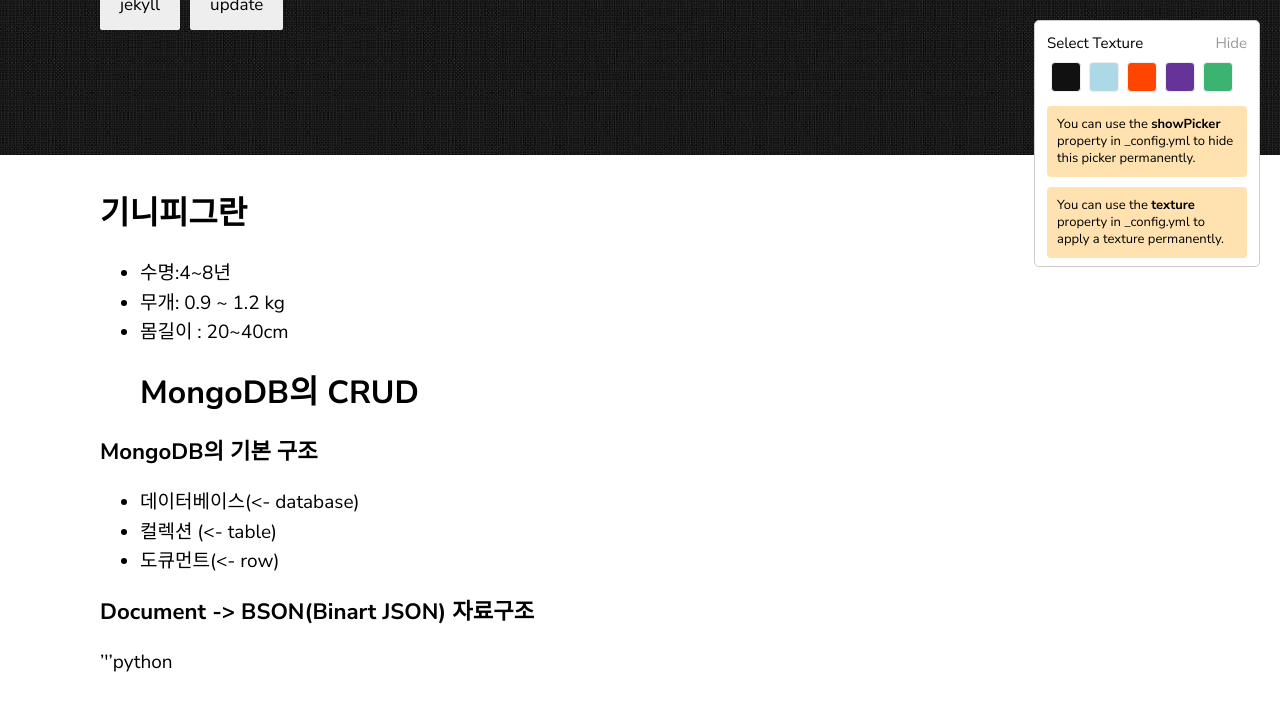
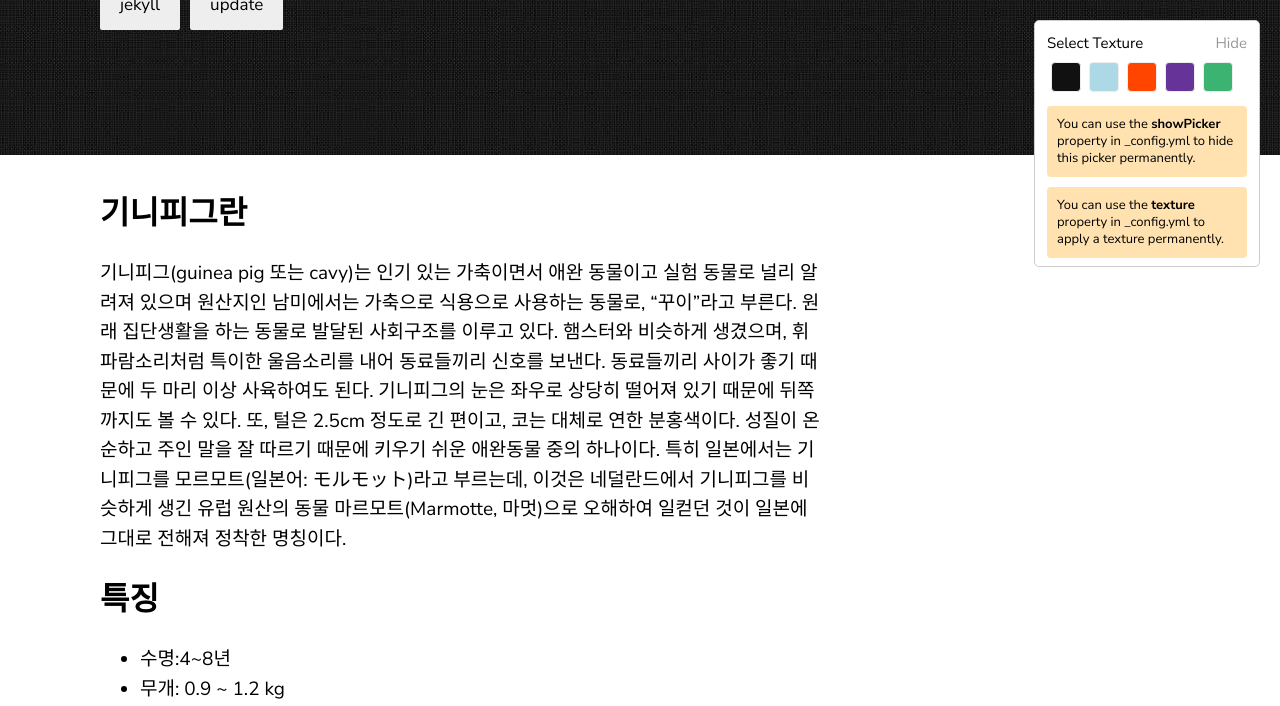
Before and after one commit to giniiipig/giniiipig.github.io, a Jekyll site: the page built from _posts/2022-11-23-기니피그 정리.md, in a window 1280 px wide and 1400 px high, scrolled down 277 px. Shown: the top 706 px of the window. Built offline with Jekyll 4.4.1, drawn with Linux system fonts in a browser that asks for light colours; comment, search, counter and statistics services are not loaded; some of the changed text lies outside the part shown.

Commit message:
add: picture

```diff
--- a/_posts/2022-11-23-기니피그 정리.md
+++ b/_posts/2022-11-23-기니피그 정리.md
@@ -7,31 +7,11 @@ comments: true
 ---
 
 ## 기니피그란
+기니피그(guinea pig 또는 cavy)는 인기 있는 가축이면서 애완 동물이고 실험 동물로 널리 알려져 있으며 원산지인 남미에서는 가축으로 식용으로 사용하는 동물로, "꾸이"라고 부른다. 원래 집단생활을 하는 동물로 발달된 사회구조를 이루고 있다. 햄스터와 비슷하게 생겼으며, 휘파람소리처럼 특이한 울음소리를 내어 동료들끼리 신호를 보낸다. 동료들끼리 사이가 좋기 때문에 두 마리 이상 사육하여도 된다. 기니피그의 눈은 좌우로 상당히 떨어져 있기 때문에 뒤쪽까지도 볼 수 있다. 또, 털은 2.5cm 정도로 긴 편이고, 코는 대체로 연한 분홍색이다. 성질이 온순하고 주인 말을 잘 따르기 때문에 키우기 쉬운 애완동물 중의 하나이다. 특히 일본에서는 기니피그를 모르모트(일본어: モルモット)라고 부르는데, 이것은 네덜란드에서 기니피그를 비슷하게 생긴 유럽 원산의 동물 마르모트(Marmotte, 마멋)으로 오해하여 일컫던 것이 일본에 그대로 전해져 정착한 명칭이다.
+
+## 특징
 - 수명:4~8년
 - 무개: 0.9 ~ 1.2 kg
 - 몸길이 : 20~40cm
-## MongoDB의 CRUD
 
-### MongoDB의 기본 구조
-
-- 데이터베이스(<- database)
-- 컬렉션 (<- table)
-- 도큐먼트(<- row)
-
-### Document -> BSON(Binart JSON) 자료구조
-
-'''python
-# import python-mongo module
-import pymongo
-
-# create connection between DB and Script
-connection = pymongo.MongoClient('mongodb://localhost:27017/')
-
-# access database (if not exist, create one!)
-db = connection.get_database("testDB")
-
-# access collection under database
-collection = db.get_collection("testCollection")
-
-# INSERT data in collection
-collection.insert_one({'hellow':'world'})
+![기니피그](/assets/imge/ginipig.png)
```
Also changed, not shown: assets/imge/ginipig.png.png (added).
